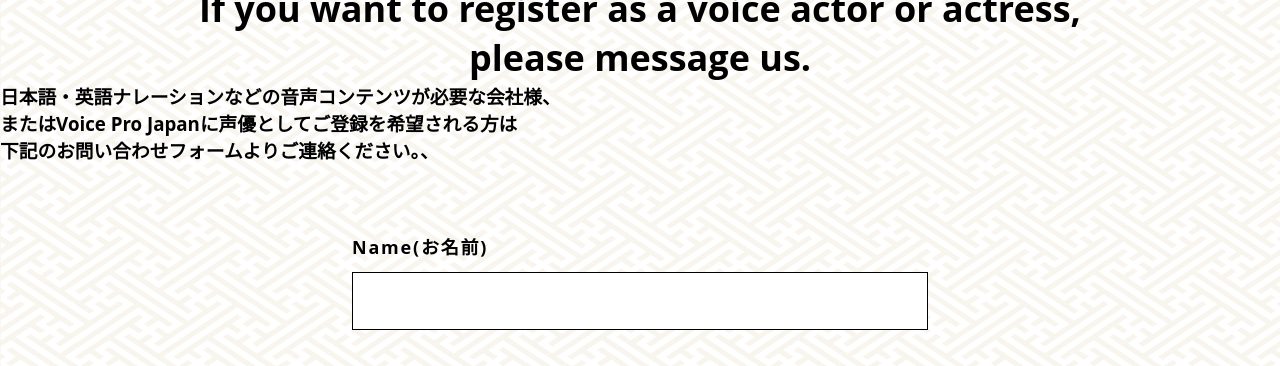
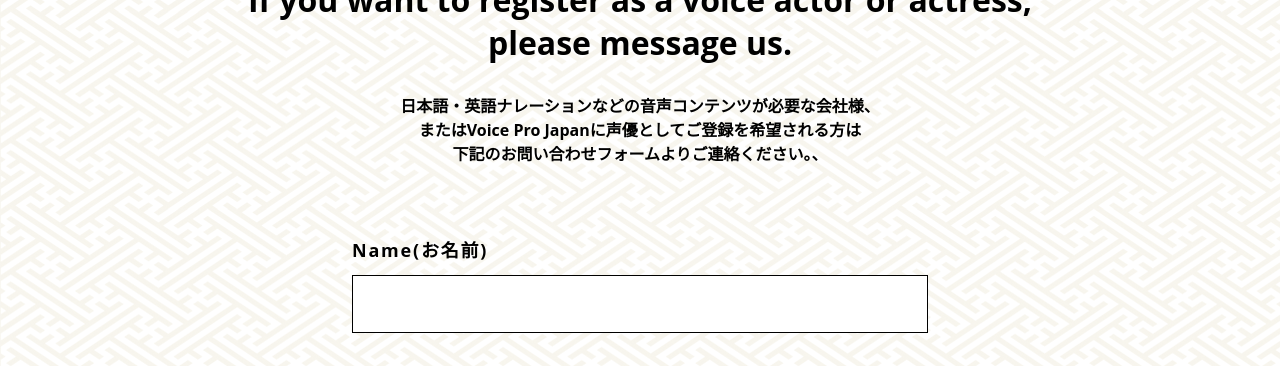
Before and after one commit to Htsubasa/voice_contact, a plain HTML site: page index.html in a window 1280 px wide. Shown: the part 754-1120 px from the top of the page. Drawn offline with nearby package versions, Linux system fonts and the light colour scheme.

Commit message:
Add files via upload

```diff
--- a/scss/contact_page.scss
+++ b/scss/contact_page.scss
@@ -281,28 +281,20 @@ body{
         &_wrapper{
             h2{
                 text-align: center;
-                font-size: 36px;
+                font-size: 32px;
 
                 @include tab{
                     font-size: 6.5vw;
                 }
+            }/*h2*/
 
-                span{
-                    margin-top: 40px;
-                    display: block;
-                    font-size: 20px;
+            h3{
+                font-size: 16px;
+                text-align: center;
+                margin-top: 30px;
+                line-height: 1.5em;
 
-                    @include tab{
-                        font-size: 2.7vw;
-                    }
-
-                    @include sp-second{
-                        font-size: 16px;
-                    }
-
-
-                }/*span*/
-            }/*h2*/
+            }
 
 
 
```
Also changed, not shown: scss/contact_page.css, 1 other file.
